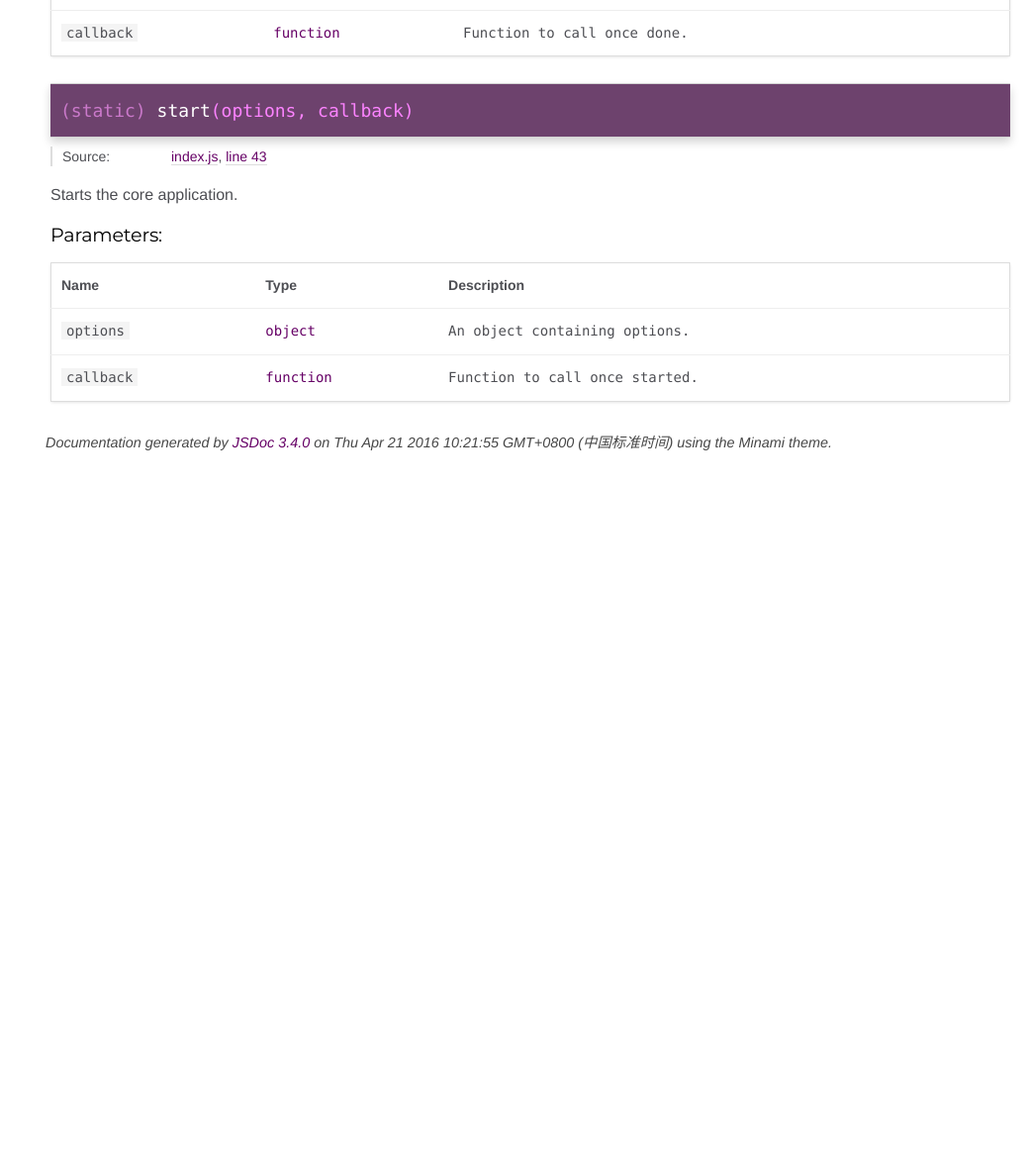
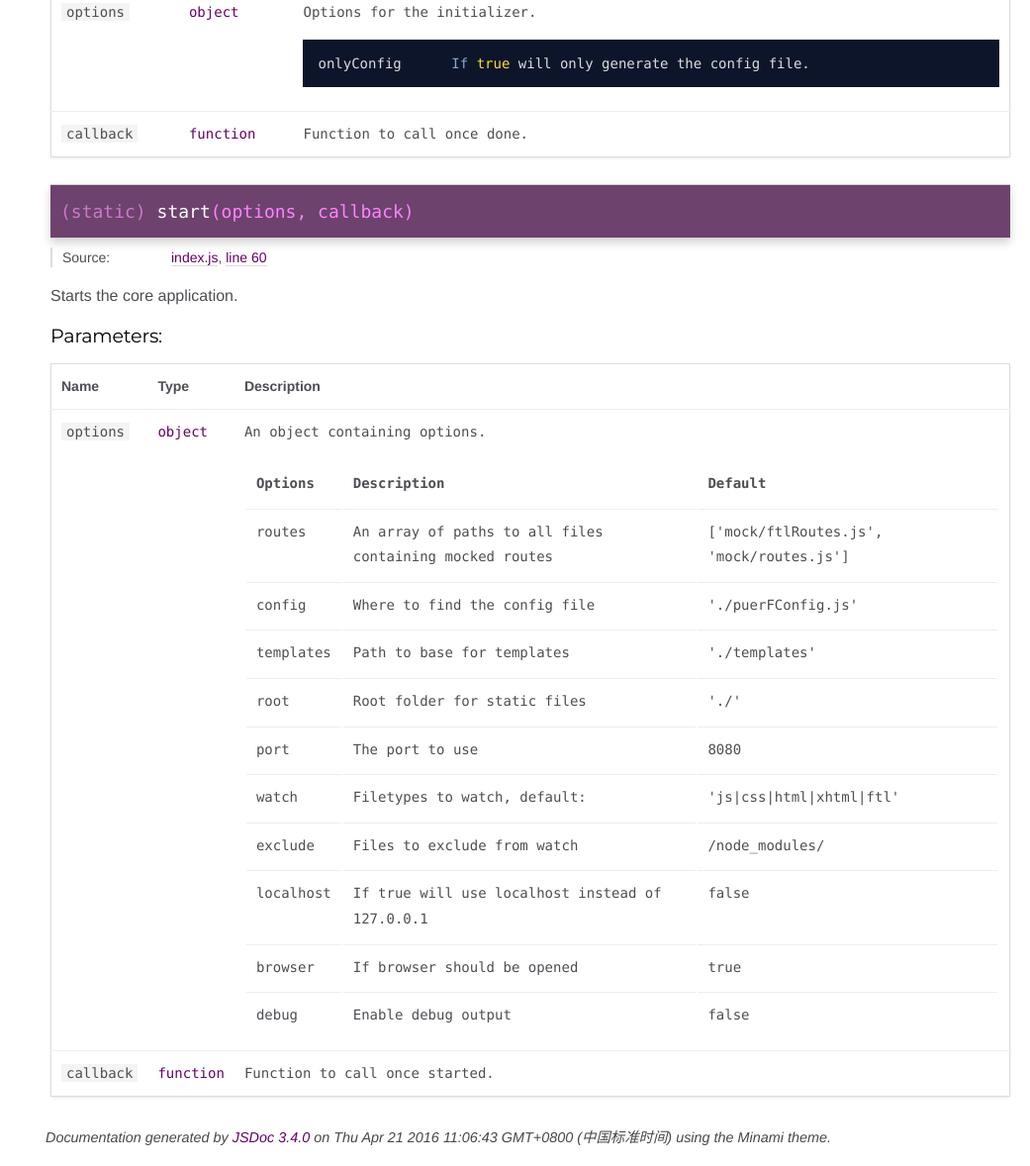
Before and after one commit to HoverBaum/puerF, a website: page docs/puer-freemarker/0.5.2/module-puer-freemarker.html in a window 1280 px wide. Shown: the part 831-2009 px from the top of the page at 99% size, without its empty margins (239-1280 px from the left). Before the commit the page ends 1306 px from the top, so only its background shows below. Drawn offline with nearby package versions, Linux system fonts and the light colour scheme.

Commit message:
updated docs

```diff
--- a/docs/puer-freemarker/0.5.2/module-puer-freemarker.html
+++ b/docs/puer-freemarker/0.5.2/module-puer-freemarker.html
@@ -164,7 +164,7 @@
 
     <dt class="tag-source">Source:</dt>
     <dd class="tag-source"><ul class="dummy"><li>
-        <a href="index.js.html">index.js</a>, <a href="index.js.html#line63">line 63</a>
+        <a href="index.js.html">index.js</a>, <a href="index.js.html#line80">line 80</a>
     </li></ul></dd>
 
 
@@ -297,7 +297,7 @@
 
     <dt class="tag-source">Source:</dt>
     <dd class="tag-source"><ul class="dummy"><li>
-        <a href="index.js.html">index.js</a>, <a href="index.js.html#line32">line 32</a>
+        <a href="index.js.html">index.js</a>, <a href="index.js.html#line35">line 35</a>
     </li></ul></dd>
 
 
@@ -327,6 +327,13 @@
 
 
 
+
+    <dt class="tag-see">See:</dt>
+    <dd class="tag-see">
+        <ul>
+            <li>initializer</li>
+        </ul>
+    </dd>
 
 
 
@@ -392,7 +399,8 @@
 
 
 
-            <td class="description last"><p>Options for the initializer.</p></td>
+            <td class="description last"><p>Options for the initializer.</p>
+<pre class="prettyprint source"><code>onlyConfig      If true will only generate the config file.</code></pre></td>
         </tr>
 
 
@@ -454,7 +462,7 @@
 
     <dt class="tag-source">Source:</dt>
     <dd class="tag-source"><ul class="dummy"><li>
-        <a href="index.js.html">index.js</a>, <a href="index.js.html#line43">line 43</a>
+        <a href="index.js.html">index.js</a>, <a href="index.js.html#line60">line 60</a>
     </li></ul></dd>
 
 
@@ -548,7 +556,68 @@
 
 
 
-            <td class="description last"><p>An object containing options.</p></td>
+            <td class="description last"><p>An object containing options.</p>
+<table>
+<thead>
+<tr>
+<th style="text-align:left">Options</th>
+<th>Description</th>
+<th>Default</th>
+</tr>
+</thead>
+<tbody>
+<tr>
+<td style="text-align:left">routes</td>
+<td>An array of paths to all files containing mocked routes</td>
+<td>['mock/ftlRoutes.js', 'mock/routes.js']</td>
+</tr>
+<tr>
+<td style="text-align:left">config</td>
+<td>Where to find the config file</td>
+<td>'./puerFConfig.js'</td>
+</tr>
+<tr>
+<td style="text-align:left">templates</td>
+<td>Path to base for templates</td>
+<td>'./templates'</td>
+</tr>
+<tr>
+<td style="text-align:left">root</td>
+<td>Root folder for static files</td>
+<td>'./'</td>
+</tr>
+<tr>
+<td style="text-align:left">port</td>
+<td>The port to use</td>
+<td>8080</td>
+</tr>
+<tr>
+<td style="text-align:left">watch</td>
+<td>Filetypes to watch, default:</td>
+<td>'js&#124;css&#124;html&#124;xhtml&#124;ftl'</td>
+</tr>
+<tr>
+<td style="text-align:left">exclude</td>
+<td>Files to exclude from watch</td>
+<td>/node_modules/</td>
+</tr>
+<tr>
+<td style="text-align:left">localhost</td>
+<td>If true will use localhost instead of 127.0.0.1</td>
+<td>false</td>
+</tr>
+<tr>
+<td style="text-align:left">browser</td>
+<td>If browser should be opened</td>
+<td>true</td>
+</tr>
+<tr>
+<td style="text-align:left">debug</td>
+<td>Enable debug output</td>
+<td>false</td>
+</tr>
+</tbody>
+</table></td>
         </tr>
 
 
@@ -611,7 +680,7 @@
 <br class="clear">
 
 <footer>
-    Documentation generated by <a href="https://github.com/jsdoc3/jsdoc">JSDoc 3.4.0</a> on Thu Apr 21 2016 10:21:55 GMT+0800 (中国标准时间) using the Minami theme.
+    Documentation generated by <a href="https://github.com/jsdoc3/jsdoc">JSDoc 3.4.0</a> on Thu Apr 21 2016 11:06:43 GMT+0800 (中国标准时间) using the Minami theme.
 </footer>
 
 <script>prettyPrint();</script>
```
Also changed, not shown: docs/puer-freemarker/0.5.2/assets_puerFConfig.js.html (+1 -1 lines), docs/puer-freemarker/0.5.2/helper.js.html (+1 -1 lines), docs/puer-freemarker/0.5.2/index.html (+2 -2 lines), docs/puer-freemarker/0.5.2/index.js.html (+18 -1 lines), docs/puer-freemarker/0.5.2/initializer.js.html (+1 -1 lines), docs/puer-freemarker/0.5.2/logger.js.html (+1 -1 lines), docs/puer-freemarker/0.5.2/module-helper.html (+1 -1 lines), docs/puer-freemarker/0.5.2/module-initializer.html (+1 -1 lines), docs/puer-freemarker/0.5.2/module-logger.html (+1 -1 lines), docs/puer-freemarker/0.5.2/module-puerMockRouter.html (+1 -1 lines), docs/puer-freemarker/0.5.2/module-puerServer.html (+1 -1 lines), docs/puer-freemarker/0.5.2/module-routePreProcessor.html (+1 -1 lines), docs/puer-freemarker/0.5.2/puerMockRouter.js.html (+1 -1 lines), docs/puer-freemarker/0.5.2/puerServer.js.html (+1 -1 lines), 1 more files.
